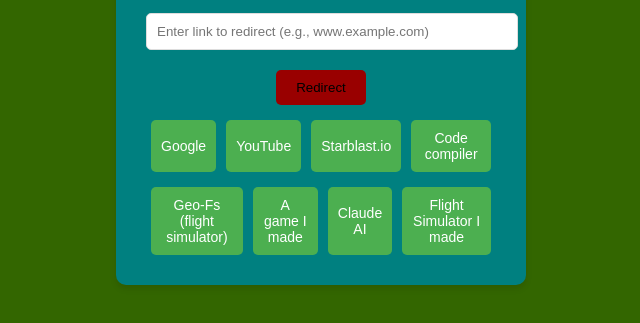
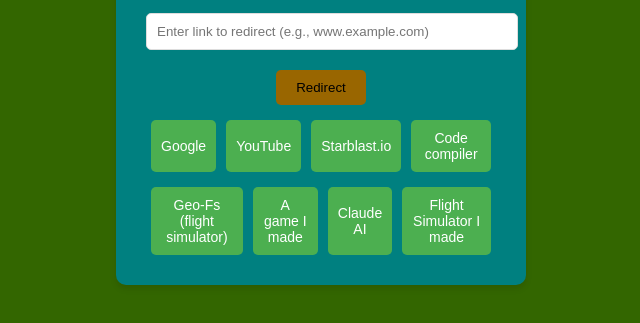
Before and after one commit to marcoroscioli/websitefun, a plain HTML site: page index.html in a window 1280 px wide. In both pictures the pointer is over the button "Redirect". Shown: the part 305-628 px from the top of the page, without its empty margins (319-959 px from the left). Drawn offline with Linux system fonts and the light colour scheme.

Commit message:
Update index.html

```diff
--- a/index.html
+++ b/index.html
@@ -84,7 +84,7 @@
             margin-top: 10px;
         }
         .redirect-button:hover {
-            background-color: #990000;
+            background-color: #996600;
         }
     </style>
 </head>
```
